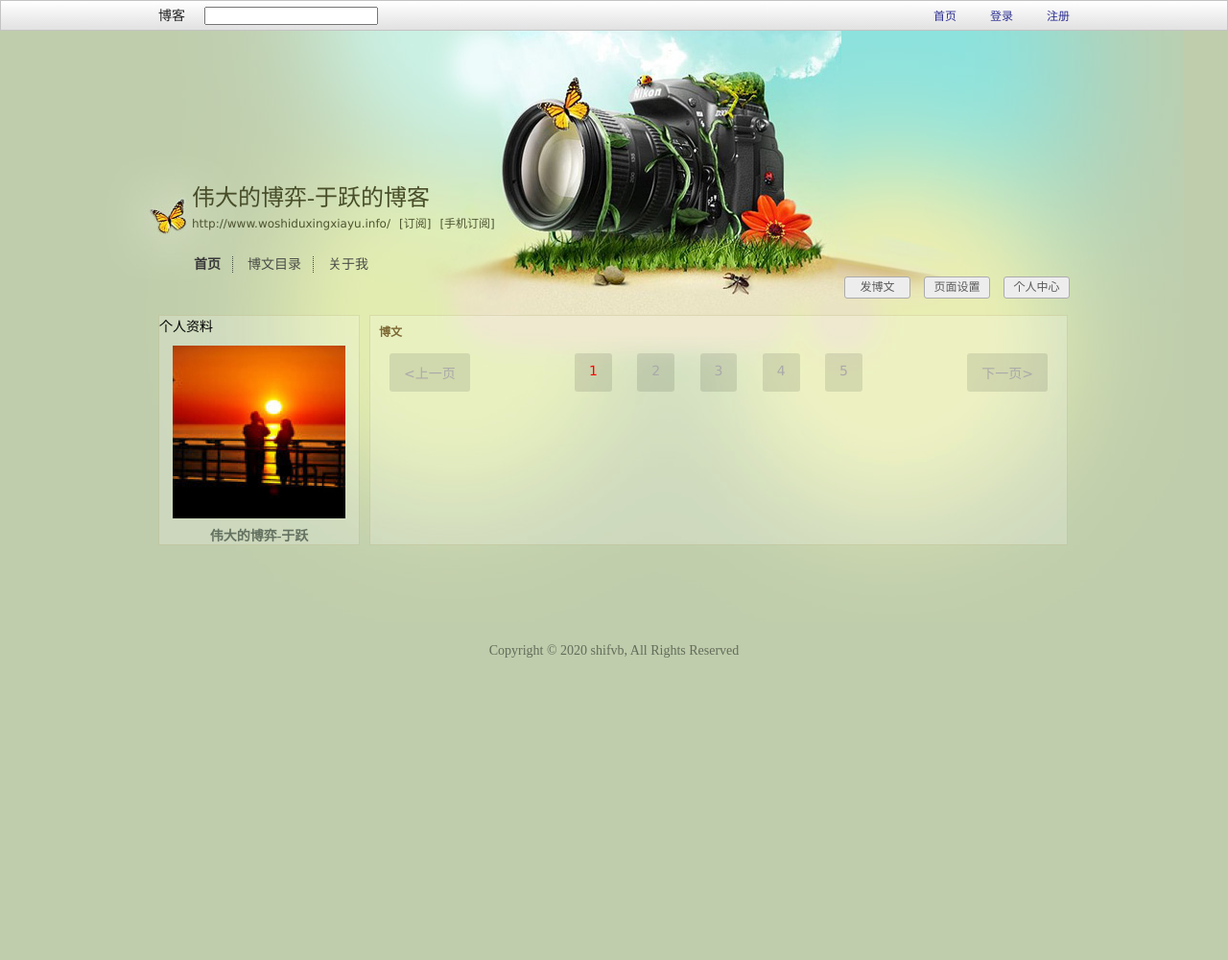
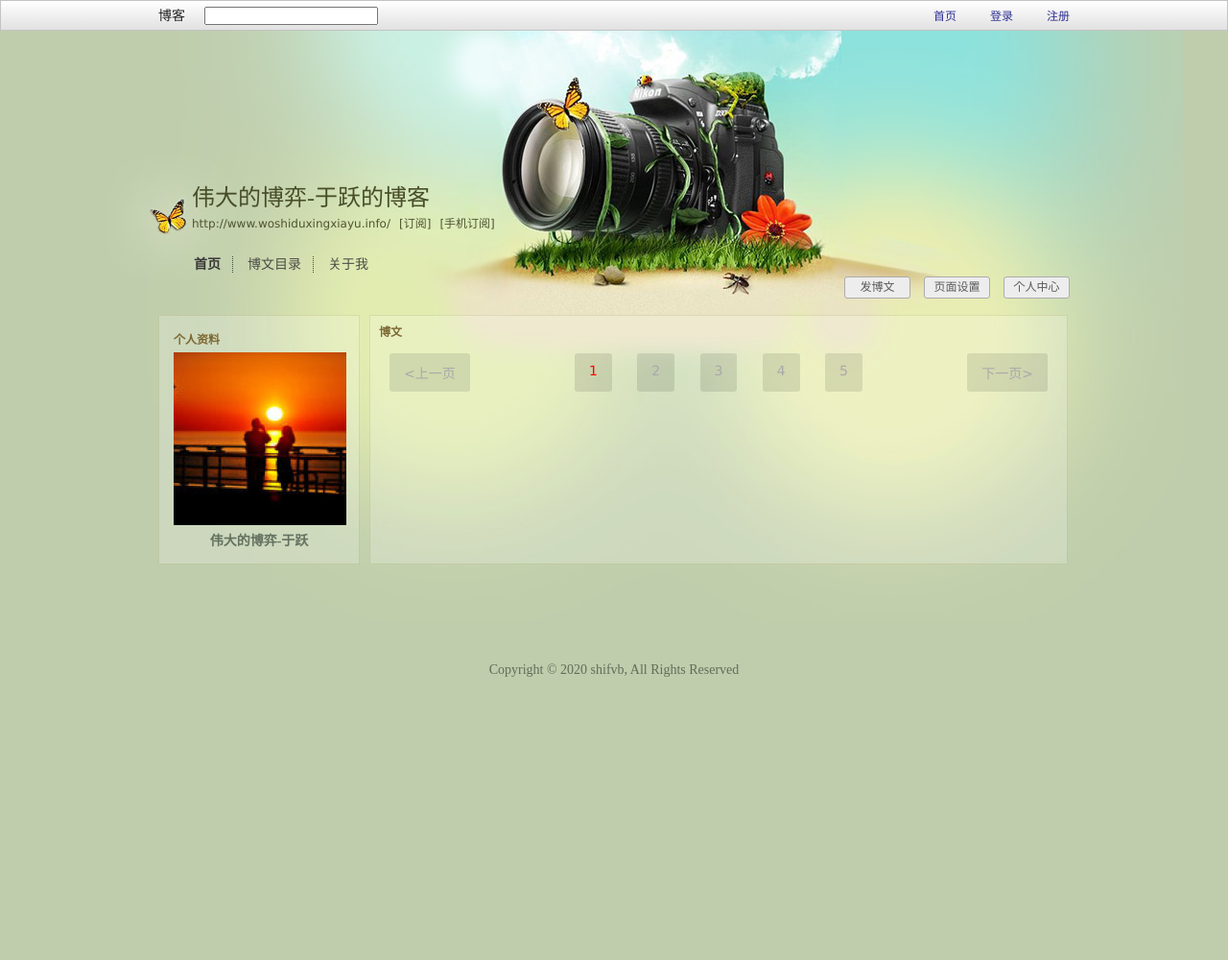
Before and after one commit to shifvb/blogYY, a Flask app: page /blogYY/blog_index in a window 1280 px wide. Shown: the whole page at 96% size. Run offline with Flask 2, Linux system fonts and the light colour scheme; data that the repository does not hold is empty; some libraries are stand-ins or nearby versions.

Commit message:
update: person info module ui

```diff
--- a/web_content/static/blogYY/sb_person_info/pi.css
+++ b/web_content/static/blogYY/sb_person_info/pi.css
@@ -1,11 +1,20 @@
-.personal_info > .avatar {
-    margin: 11px 14px 0 14px;
+.person_info {
+    padding: 15px;
 }
 
-.personal_info > .nickname {
+.person_info > .sidebar_title {
+    font-size: 12px;
+    color: #7c6833;
+    font-weight: 700;
+}
+
+.person_info > .avatar {
+    margin: 5px auto;
+}
+
+.person_info > .nickname {
     display: block;
     text-align: center;
     color: #637160;
-    margin-top: 7px;
     font-weight: 700;
 }
--- a/web_content/templates/blogYY/sb_person_info/pi.html
+++ b/web_content/templates/blogYY/sb_person_info/pi.html
@@ -1,4 +1,4 @@
-<div class="sidebar_module personal_info">
+<div class="sidebar_module person_info">
     <span class="sidebar_title">个人资料</span>
     <img class="avatar" src="{{ url_for('static', filename='blogYY/sb_person_info/pi.jpg') }}" alt="">
     <span class="nickname">伟大的博弈-于跃</span>
```
